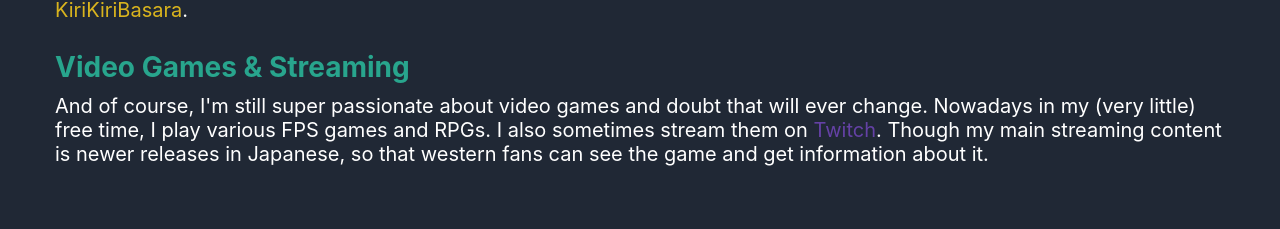
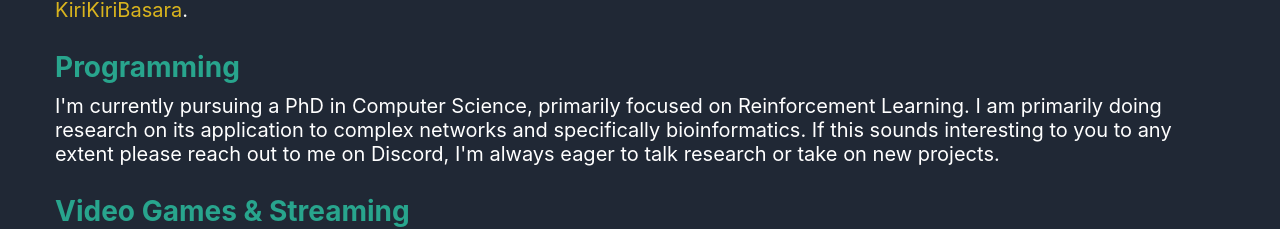
Before and after one commit to evangelos-ch/rainm-io, a Svelte app: page / in a window 1280 px wide. Shown: the part 708-937 px from the top of the page. Built offline with nearby package versions, Linux system fonts and the light colour scheme.

Commit message:
Update App.svelte

```diff
--- a/src/App.svelte
+++ b/src/App.svelte
@@ -38,6 +38,12 @@
     <a href="https://soundcloud.com/rainmkr/" style="--colour: #FF9533">SoundCloud</a>. And who knows, maybe I will release more in the
     future.
   </p>-->
+  <h3>Programming</h3>
+  <p>
+    I'm currently pursuing a PhD in Computer Science, primarily focused on Reinforcement Learning. I am primarily doing research on its application to
+    complex networks and specifically bioinformatics. If this sounds interesting to you to any extent please reach out to me on Discord, I'm always
+    eager to talk research or take on new projects.
+  </p>
   <h3>Video Games & Streaming</h3>
   <p>
     And of course, I'm still super passionate about video games and doubt that will ever change. Nowadays in my (very little) free time,
```
